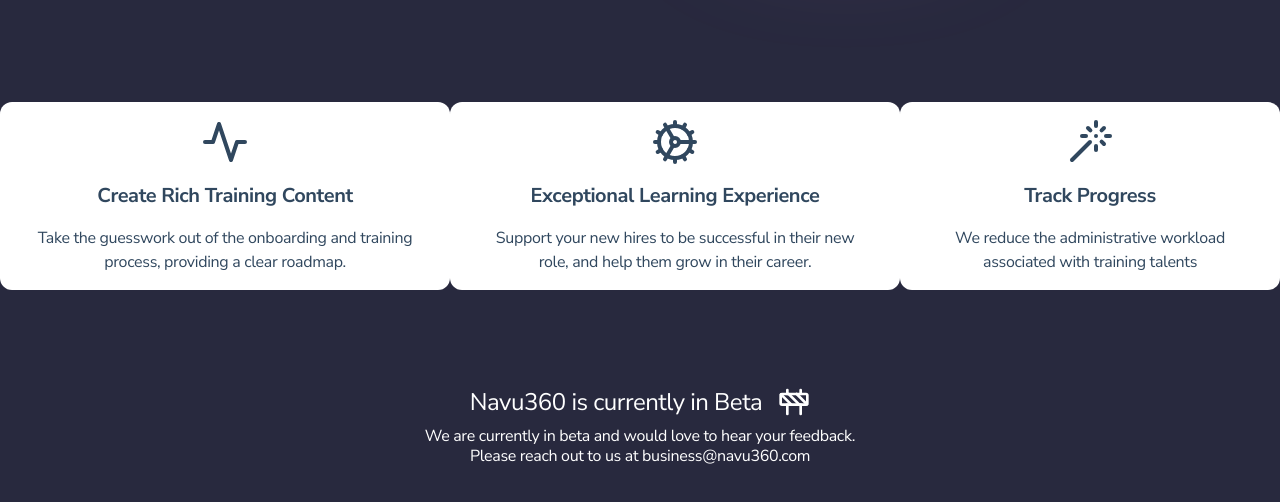
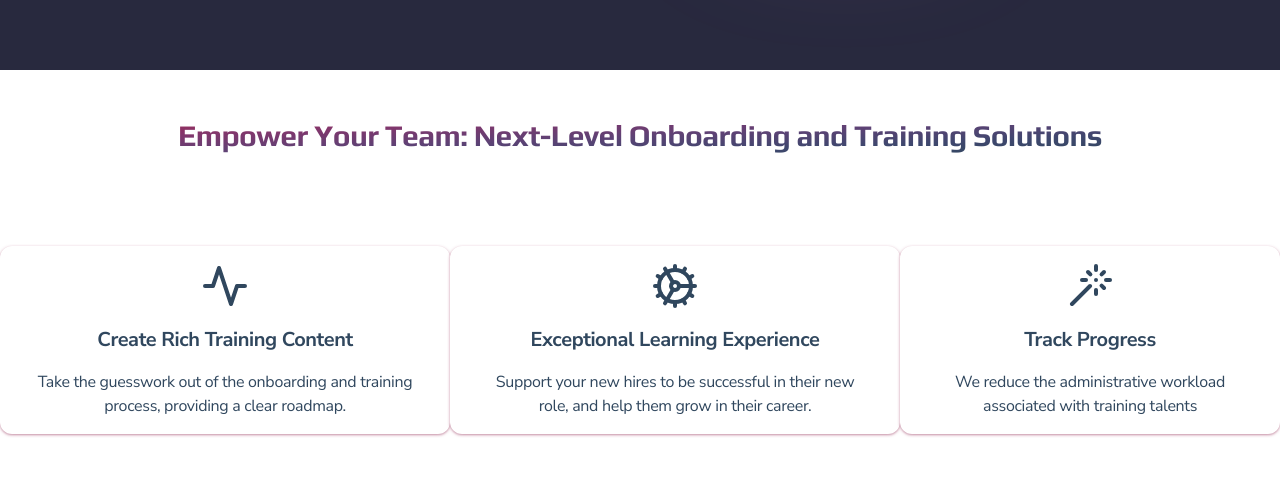
Before and after one commit to navu-360/navu-360, a Next.js app: page / in a window 1280 px wide. Shown: the part 730-1232 px from the top of the page. After the commit the page ends 1196 px from the top, so only its background shows below. Built offline with nearby package versions, Linux system fonts and the light colour scheme; no server answers.

Commit message:
improve features section

```diff
--- a/src/components/landing/features.tsx
+++ b/src/components/landing/features.tsx
@@ -1,10 +1,22 @@
 import React from "react";
 
 import { motion } from "framer-motion";
+import { Play } from "next/font/google";
+
+const font = Play({
+  weight: ["700"],
+  display: "swap",
+  subsets: ["cyrillic"],
+});
 
 export default function Features() {
   return (
-    <section className="flex justify-around bg-dark py-8 text-white">
+    <section className="relative flex justify-around bg-white py-8 pt-44 text-white">
+      <h2
+        className={`textGradientTitles absolute top-12 text-3xl font-semibold ${font.className}`}
+      >
+        Empower Your Team: Next-Level Onboarding and Training Solutions
+      </h2>
       <OneFeature
         svg={
           <svg
@@ -107,7 +119,7 @@ function OneFeature({
       whileInView={{ y: 0 }}
       transition={{ duration: 0.5, ease: "easeIn", delay: delay * 0.1 }}
       viewport={{ amount: 1, once: true }}
-      className="flex max-w-[450px] flex-col items-center gap-4 rounded-xl bg-white px-8 py-4 text-center text-tertiary"
+      className="flex max-w-[450px] flex-col items-center gap-4 rounded-xl shadowAroundFeature bg-white px-8 py-4 text-center text-tertiary"
     >
       {svg}{" "}
       <div className="flex flex-col gap-4">
--- a/src/pages/index.tsx
+++ b/src/pages/index.tsx
@@ -11,7 +11,7 @@ export default function Home() {
       <LandingWrapper>
         <Hero />
         <Features />
-        <div className="inset-x-0 flex h-max w-full flex-col items-center justify-center gap-2 bg-dark py-16 text-center text-white">
+        <div className="inset-x-0 hidden h-max w-full flex-col items-center justify-center gap-2 bg-white py-16 text-center text-dark">
           <h4 className="flex w-max items-center gap-4 text-2xl">
             Navu360 is currently in Beta{" "}
             <svg
--- a/src/styles/globals.css
+++ b/src/styles/globals.css
@@ -495,3 +495,15 @@ span {
 button:disabled {
     opacity: 0.5;
 }
+
+.textGradientTitles {
+    background: linear-gradient(to right bottom, #9d2a57, #80376d, #5e4275, #3f476e, #30475e);
+    -webkit-background-clip: text;
+    -webkit-text-fill-color: transparent;
+    background-clip: text;
+    text-fill-color: transparent;
+}
+
+.shadowAroundFeature {
+    box-shadow: rgba(157, 42, 87, 0.5) 0px 1px 3px 0px, rgba(0, 0, 0, 0.06) 0px 1px 2px 0px;
+}
```
